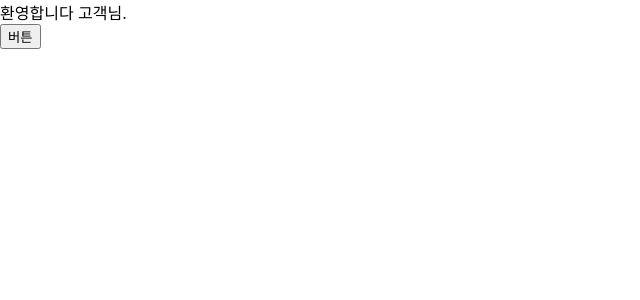
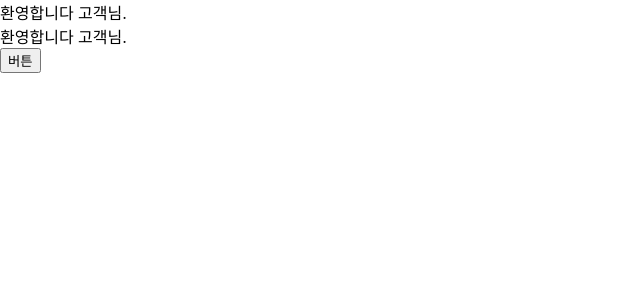
Before and after one commit to dmsvk0217/react_practice, a React (Create React App) app: page / in a window 1280 px wide. Shown: the top 300 px of the page, without its empty margins (0-640 px from the left). Built offline with nearby package versions, Linux system fonts and the light colour scheme.

Commit message:
element variable과 inline conditions

```diff
--- a/src/conditional.js
+++ b/src/conditional.js
@@ -2,24 +2,33 @@ import React, { useState } from "react";
 
 function Conditional() {
   const [isLogin, setisLogin] = useState(true);
+  const [count, setcount] = useState(1);
 
   const IsLoginhandler = function (a) {
     setisLogin(!isLogin);
     console.log("a : ", a);
   };
-  if (isLogin === true)
-    return (
-      <>
-        <div>환영합니다 고객님.</div>
-        <button onClick={IsLoginhandler}>버튼</button>
-      </>
-    );
-  return (
-    <>
-      <div>로그인이 필요합니다.</div>
-      <button onClick={() => setisLogin(!isLogin)}>버튼</button>
-    </>
+  const LoginComponent = (
+    <div>
+      {isLogin && <div>환영합니다 고객님.</div>}
+      <div>환영합니다 고객님.</div>
+      <button onClick={IsLoginhandler}>버튼</button>
+    </div>
   );
+  const LogoutComponent = (
+    <div>
+      {isLogin && <div>환영합니다 고객님.</div>}
+      <div>로그인이 필요합니다. 고객님.</div>
+      <button onClick={IsLoginhandler}>버튼</button>
+    </div>
+  );
+
+  return <div>{isLogin ? LoginComponent : LogoutComponent}</div>;
 }
 
 export default Conditional;
+
+/*
+conditional rendering 을 위한 element variable
+element variable을 간견하게 작성하기 위한 inline condition
+*/
```
